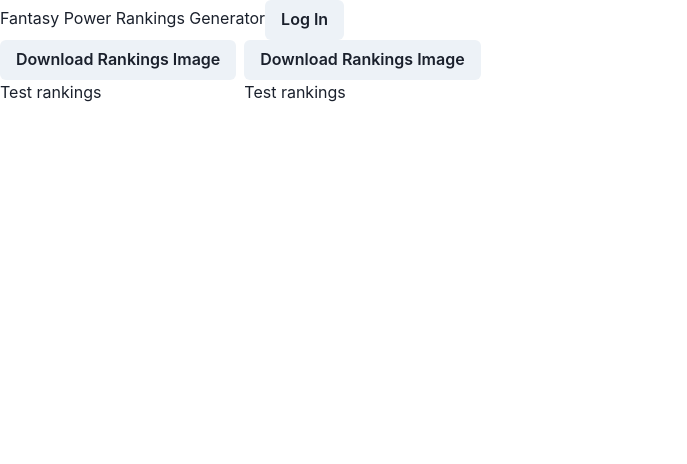
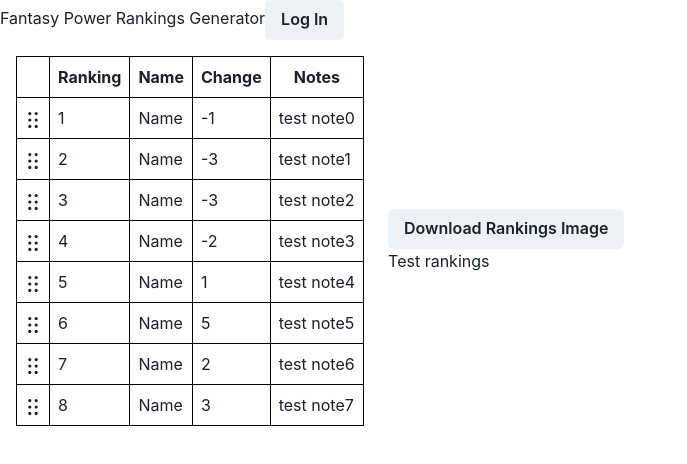
Before and after one commit to ryantrappy/Fantasy-football-rankings-studio, a React (Create React App) app: page / in a window 1280 px wide. Shown: the top 464 px of the page, without its empty margins (0-687 px from the left). Built offline with nearby package versions, Linux system fonts and the light colour scheme.

Commit message:
Added drag and drop table to builder side of things

```diff
--- /dev/null
+++ b/src/api/makeData.ts
@@ -0,0 +1,49 @@
+const range = (len) => {
+  const arr = [];
+  for (let i = 0; i < len; i++) {
+    arr.push(i);
+  }
+  return arr;
+};
+
+const newPerson = (id) => {
+  const statusChance = Math.random();
+
+  //      {
+  //         Header: "Ranking",
+  //         accessor: "position",
+  //       },
+  //       {
+  //         Header: "Name",
+  //         accessor: "name",
+  //       },
+  //       {
+  //         Header: "Change",
+  //         accessor: "change",
+  //       },
+  //       {
+  //         Header: "Notes",
+  //         accessor: "notes",
+  //       },
+  return {
+    id,
+    name: "Name",
+    ranking: Math.floor(Math.random() * 8),
+    change: Math.floor(Math.random() * 5),
+    notes: "test note" + id,
+  };
+};
+
+export default function makeData(...lens) {
+  const makeDataLevel = (depth = 0) => {
+    const len = lens[depth];
+    return range(len).map((i) => {
+      return {
+        ...newPerson(i),
+        subRows: lens[depth + 1] ? makeDataLevel(depth + 1) : undefined,
+      };
+    });
+  };
+
+  return makeDataLevel();
+}
--- a/src/components/RankingsBuilder.tsx
+++ b/src/components/RankingsBuilder.tsx
@@ -1,44 +1,84 @@
 import React from "react";
+import styled from "styled-components";
+import { Table } from "./Table";
 import { Box, Button, HStack, Spacer } from "@chakra-ui/react";
-import * as htmlToImage from "html-to-image";
+import makeData from "../api/makeData";
+
+const Styles = styled.div`
+  padding: 1rem;
+
+  table {
+    border-spacing: 0;
+    border: 1px solid black;
+
+    tr {
+      :last-child {
+        td {
+          border-bottom: 0;
+        }
+      }
+    }
+
+    th,
+    td {
+      margin: 0;
+      padding: 0.5rem;
+      border-bottom: 1px solid black;
+      border-right: 1px solid black;
+
+      :last-child {
+        border-right: 0;
+      }
+    }
+  }
+`;
 
 export const RankingsBuilder: React.FunctionComponent<any> = (props) => {
-  const generateScreenshot = () => {
-    const saveAs = (blob, fileName) => {
-      const elem = window.document.createElement("a");
-      elem.href = blob;
-      elem.download = fileName;
-      elem.style.display = "none";
-      (document.body || document.documentElement).appendChild(elem);
-      if (typeof elem.click === "function") {
-        elem.click();
-      } else {
-        elem.target = "_blank";
-        elem.dispatchEvent(
-          new MouseEvent("click", {
-            view: window,
-            bubbles: true,
-            cancelable: true,
-          })
-        );
-      }
-      URL.revokeObjectURL(elem.href);
-      elem.remove();
-    };
+  // Ranking
+  // Team name
+  // Record
+  // Change from last week
+  // Notes
+  const columns = React.useMemo(
+    () => [
+      {
+        Header: "Ranking",
+        id: "index",
+        accessor: (_row: any, i: number) => i + 1,
+      },
+      {
+        Header: "Name",
+        accessor: "name",
+      },
+      {
+        Header: "Change",
+        id: "change",
+        accessor: (_row: any, i: number) => i - _row.ranking,
+        // Cell: (row, i: number) => {
+        //   return (
+        //     <div>
+        //       {row.row.id} {i}
+        //     </div>
+        //   );
+        // },
+      },
+      {
+        Header: "Notes",
+        accessor: "notes",
+      },
+    ],
+    []
+  );
 
-    htmlToImage
-      .toJpeg(document.getElementById("powerRanking"))
-      .then(function (dataUrl) {
-        saveAs(dataUrl, "ranking.jpeg");
-      });
-  };
+  const data = React.useMemo(() => makeData(8), []);
 
   return (
-    <Box>
-      <Button onClick={generateScreenshot}>Download Rankings Image</Button>
-      <Box id="powerRanking" backgroundColor={"white"}>
-        Test rankings
-      </Box>
-    </Box>
+    <Styles>
+      {/*<Button onClick={generateScreenshot}>Download Rankings Image</Button>*/}
+      <Table columns={columns} data={data} />
+      {/*<Box id="powerRanking" backgroundColor={"white"}>*/}
+      {/*  Test rankings*/}
+      {/*</Box>*/}
+    </Styles>
   );
 };
--- /dev/null
+++ b/src/components/Row.tsx
@@ -0,0 +1,75 @@
+import React from "react";
+import { useDrag, useDrop } from "react-dnd";
+import { Icon } from "@chakra-ui/react";
+import { DragHandleIcon } from "@chakra-ui/icons";
+const DND_ITEM_TYPE = "row";
+
+export const Row = ({ row, index, moveRow }) => {
+  const dropRef = React.useRef(null);
+  const dragRef = React.useRef(null);
+
+  const [, drop] = useDrop({
+    accept: DND_ITEM_TYPE,
+    hover(item: any, monitor) {
+      if (!dropRef.current) {
+        return;
+      }
+      const dragIndex = item.index;
+      const hoverIndex = index;
+      // Don't replace items with themselves
+      if (dragIndex === hoverIndex) {
+        return;
+      }
+      // Determine rectangle on screen
+      const hoverBoundingRect = dropRef.current.getBoundingClientRect();
+      // Get vertical middle
+      const hoverMiddleY =
+        (hoverBoundingRect.bottom - hoverBoundingRect.top) / 2;
+      // Determine mouse position
+      const clientOffset = monitor.getClientOffset();
+      // Get pixels to the top
+      const hoverClientY = clientOffset.y - hoverBoundingRect.top;
+      // Only perform the move when the mouse has crossed half of the items height
+      // When dragging downwards, only move when the cursor is below 50%
+      // When dragging upwards, only move when the cursor is above 50%
+      // Dragging downwards
+      if (dragIndex < hoverIndex && hoverClientY < hoverMiddleY) {
+        return;
+      }
+      // Dragging upwards
+      if (dragIndex > hoverIndex && hoverClientY > hoverMiddleY) {
+        return;
+      }
+      // Time to actually perform the action
+      moveRow(dragIndex, hoverIndex);
+      // Note: we're mutating the monitor item here!
+      // Generally it's better to avoid mutations,
+      // but it's good here for the sake of performance
+      // to avoid expensive index searches.
+      item.index = hoverIndex;
+    },
+  });
+
+  const [{ isDragging }, drag, preview] = useDrag(() => ({
+    type: DND_ITEM_TYPE,
+    item: { index },
+    collect: (monitor) => ({
+      isDragging: monitor.isDragging(),
+    }),
+  }));
+
+  const opacity = isDragging ? 0 : 1;
+  preview(drop(dropRef));
+  drag(dragRef);
+
+  return (
+    <tr ref={dropRef} style={{ opacity }}>
+      <td ref={dragRef}>
+        <Icon as={DragHandleIcon} />
+      </td>
+      {row.cells.map((cell, index) => {
+        return <td {...cell.getCellProps()}>{cell.render("Cell")}</td>;
+      })}
+    </tr>
+  );
+};
--- /dev/null
+++ b/src/components/Table.tsx
@@ -0,0 +1,64 @@
+import React from "react";
+import styled from "styled-components";
+import { useTable } from "react-table";
+import { DndProvider } from "react-dnd";
+import { HTML5Backend } from "react-dnd-html5-backend";
+import update from "immutability-helper";
+import { Row } from "./Row";
+
+export const Table = ({ columns, data }) => {
+  const [records, setRecords] = React.useState(data);
+
+  const getRowId = React.useCallback((row) => {
+    return row.id;
+  }, []);
+
+  const { getTableProps, getTableBodyProps, headerGroups, rows, prepareRow } =
+    useTable({
+      data: records,
+      columns,
+      getRowId,
+    });
+
+  const moveRow = (dragIndex, hoverIndex) => {
+    const dragRecord = records[dragIndex];
+    setRecords(
+      update(records, {
+        $splice: [
+          [dragIndex, 1],
+          [hoverIndex, 0, dragRecord],
+        ],
+      })
+    );
+  };
+
+  return (
+    <DndProvider backend={HTML5Backend}>
+      <table {...getTableProps()}>
+        <thead>
+          {headerGroups.map((headerGroup) => (
+            <tr {...headerGroup.getHeaderGroupProps()}>
+              <th></th>
+              {headerGroup.headers.map((column) => (
+                <th {...column.getHeaderProps()}>{column.render("Header")}</th>
+              ))}
+            </tr>
+          ))}
+        </thead>
+        <tbody {...getTableBodyProps()}>
+          {rows.map(
+            (row, index) =>
+              prepareRow(row) || (
+                <Row
+                  index={index}
+                  row={row}
+                  moveRow={moveRow}
+                  {...row.getRowProps()}
+                />
+              )
+          )}
+        </tbody>
+      </table>
+    </DndProvider>
+  );
+};
```
Also changed, not shown: package.json (+18 -12 lines), 2 other files (tests, documents, lock files or other folders).
